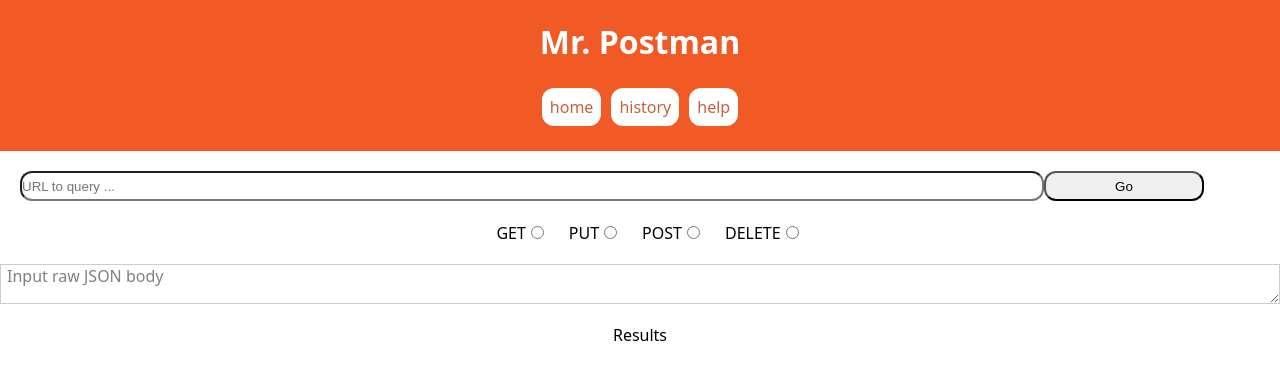
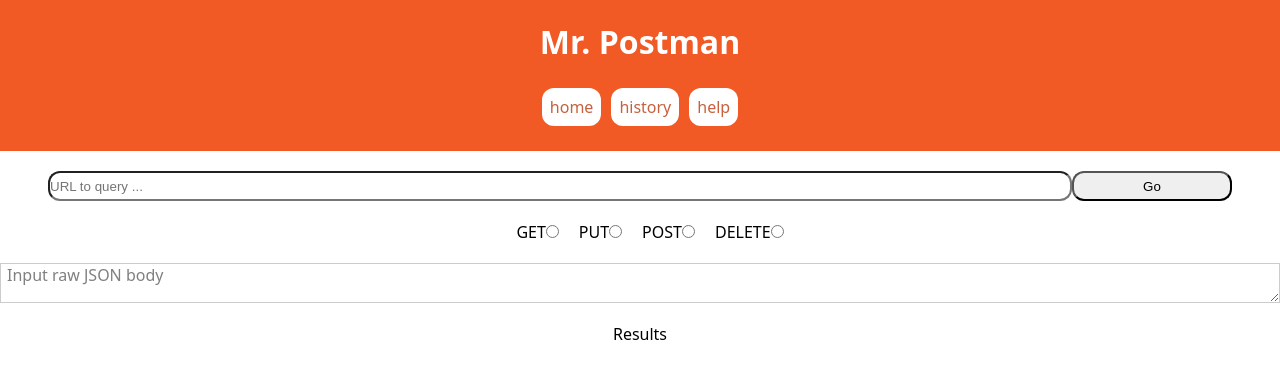
Before and after one commit to dl-watson/29_mr-postman, a React app: page / in a window 1280 px wide. Shown: the top 380 px of the page. Built offline with nearby package versions, Linux system fonts and the light colour scheme.

Commit message:
moved button inside of form, updated css

```diff
--- a/src/components/pages/UserInterface.jsx
+++ b/src/components/pages/UserInterface.jsx
@@ -5,28 +5,50 @@ import styles from "./styles/UserInterface.css";
 const UserInterface = ({ handleChange }) => {
   return (
     <main className={styles.UserInterface}>
+      <form className={styles.formElement}>
         <div className={styles.URLInput}>
           <input placeholder="URL to query ..." />
           <button>Go</button>
         </div>
         <div className={styles.buttonContainer}>
-        <form className={styles.formElement}>
           <label htmlFor="get">
             GET
-            <input type="radio" id="get" name="method" />
+            <input
+              type="radio"
+              id="get"
+              name="method"
+              onChange={handleChange}
+            />
           </label>
           <label htmlFor="put">
             PUT
-            <input type="radio" id="put" name="method" />
+            <input
+              type="radio"
+              id="put"
+              name="method"
+              onChange={handleChange}
+            />
           </label>
           <label htmlFor="post">
             POST
-            <input type="radio" id="post" name="method" />
+            <input
+              type="radio"
+              id="post"
+              name="method"
+              onChange={handleChange}
+            />
           </label>
           <label htmlFor="delete">
             DELETE
-            <input type="radio" id="delete" name="method" />
+            <input
+              type="radio"
+              name="method"
+              id="delete"
+              value="delete"
+              onChange={handleChange}
+            />
           </label>
+        </div>
       </form>
       <div className={styles.JSONInput}>
         <span
@@ -35,7 +57,6 @@ const UserInterface = ({ handleChange }) => {
           role="textbox"
           contentEditable
         ></span>
-        </div>
       </div>
       <div className={styles.results}>
         <span>Results</span>
--- a/src/components/pages/styles/UserInterface.css
+++ b/src/components/pages/styles/UserInterface.css
@@ -4,24 +4,7 @@
     flex-wrap: wrap;
     font-family: system-ui;
 
-    .URLInput {
-        padding: 20px;
-    }
-
-    .URLInput > input, button {
-        border-radius: 12px;
-        height: 30px;
-    }
-
-    .URLInput > input {
-        width: 80vw;
-    }
-
-    .URLInput > button {
-        width: 20vh;
-    }
-
-    .buttonContainer {
+    .formElement {
         display: flex;
         align-content: center;
         justify-content: center;
@@ -45,6 +28,31 @@
 
     .formElement > label > input[type="radio"]:checked + label{
         transform: scale(2);
+    }
+
+    .URLInput {
+        padding: 20px;
+    }
+
+    .URLInput > input, button {
+        border-radius: 12px;
+        height: 30px;
+    }
+
+    .URLInput > input {
+        width: 80vw;
+    }
+
+    .URLInput > button {
+        width: 20vh;
+    }
+
+    .buttonContainer {
+        padding-bottom: 20px;
+    }
+
+    .buttonContainer > label {
+        margin-left: 20px;
     }
 
     .textArea {
--- a/src/containers/Home.jsx
+++ b/src/containers/Home.jsx
@@ -16,6 +16,7 @@ export default class Home extends Component {
 
   render() {
     const { handleChange } = this;
+    console.log(this.state.method);
     return (
       <div className={styles.Home}>
         <UserInterface handleChange={handleChange} />
```
Lines whose indentation alone changed are shown as unchanged.
